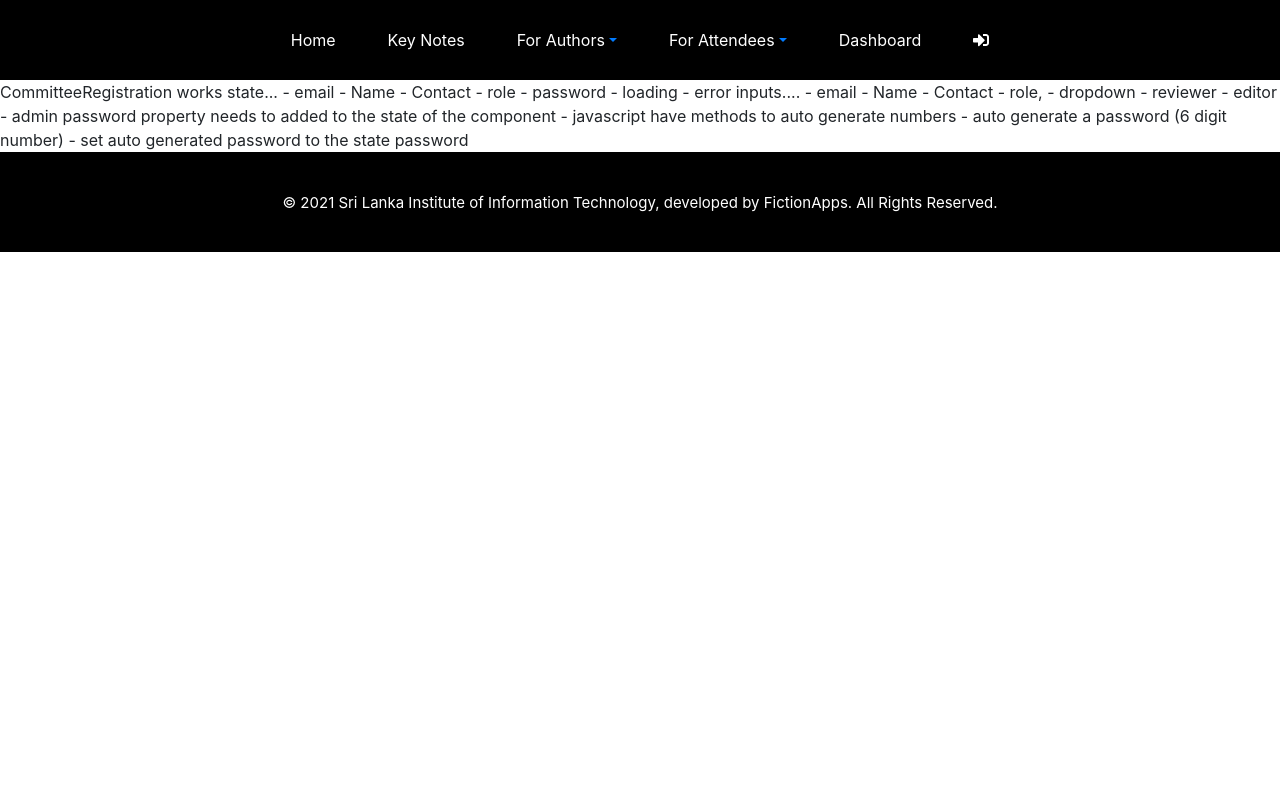
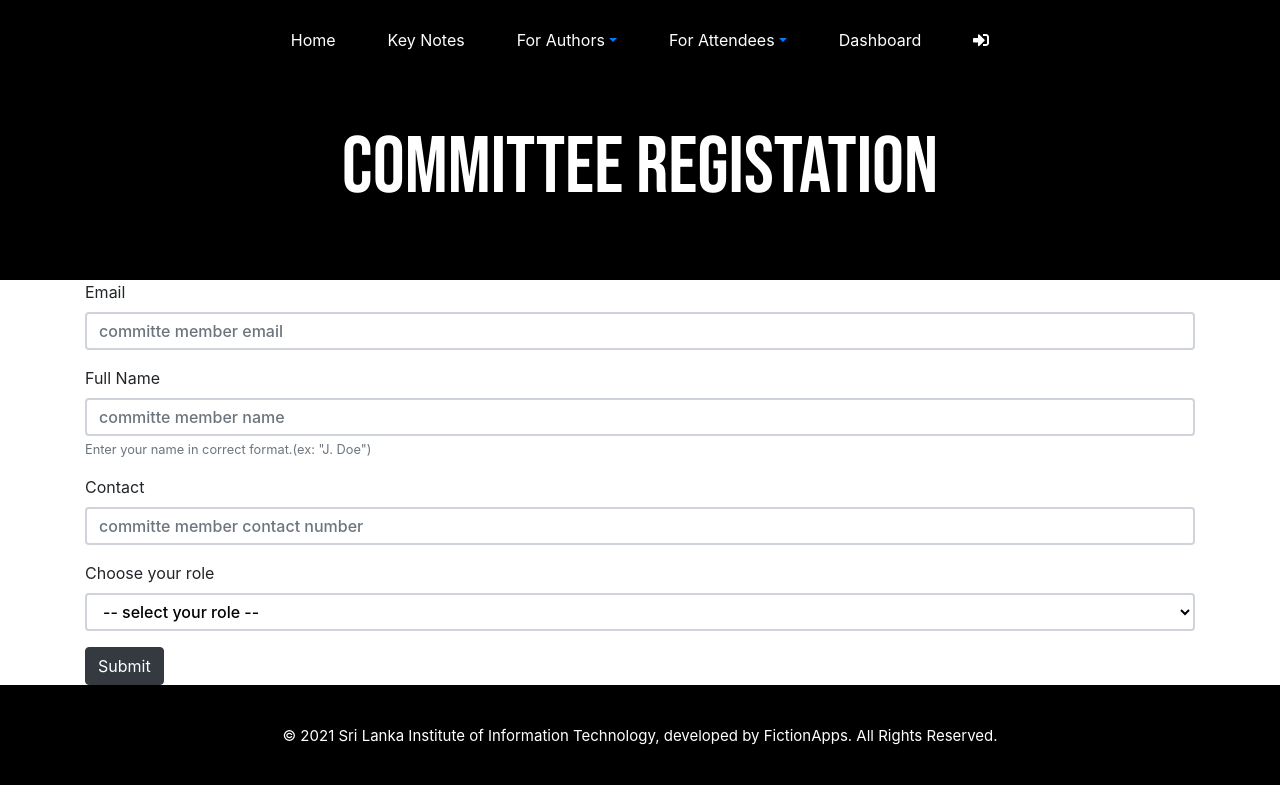
Before and after one commit to shamoda/ICAF-fe, a React (Vite) app: page /committeeregistration in a window 1280 px wide. Built offline with nearby package versions, Linux system fonts and the light colour scheme.

Commit message:
committee registration

```diff
--- a/src/component/CommitteeRegistration/CommitteeRegistration.css
+++ b/src/component/CommitteeRegistration/CommitteeRegistration.css
@@ -0,0 +1,39 @@
+.committeeregistration-title {
+  font-family: 'Bebas Neue', cursive;
+  color: white;
+  font-size: 80px;
+  height: 200px;
+  background: black;
+  text-align: center;
+  padding: 28px 0px;
+}
+
+.committeeregistration-container {
+  margin-top: 50px;
+  margin-bottom: 50px;
+}
+
+.committeeregistration-form-group {
+  margin-top: 30px;
+  font-weight: 600;
+}
+
+.committeeregistration-form-input {
+  border-width: 2px !important;
+  color: black !important;
+  font-weight: 480 !important;
+}
+
+.committeeregistration-button {
+  font-weight: 600;
+  background-color: black !important;
+  margin-top: 20px;
+}
+
+.committeeregistration-error {
+  color: red;
+  font-weight: 600;
+  font-size: 14px;
+  margin-top: 5px;
+  margin-bottom: 20px;
+}
--- a/src/component/CommitteeRegistration/CommitteeRegistration.js
+++ b/src/component/CommitteeRegistration/CommitteeRegistration.js
@@ -1,38 +1,155 @@
 import React, { Component } from 'react';
+import  { Form, Container, Button, MOdle, Spinner } from 'react-bootstrap';
+import CommitteeRegistrationDataService from './CommitteeRegistrationDataService'
 import './CommitteeRegistration.css'
+import swal from 'sweetalert';
 
 class CommitteeRegistration extends Component {
-    state = {  }
+
+
+    constructor(props){
+        super(props);
+        this.state = {
+            email: '',
+            name: '',
+            contact: '',
+            role: '',
+            password: '',
+            loading: false,
+            error: null
+        }
+
+        this.registerCommitteMember = this.registerCommitteMember.bind(this);
+        this.displayError = this.displayError.bind(this);
+        this.handleChange = this.handleChange.bind(this);
+        this.idGenerator = this.idGenerator.bind(this);
+
+    }
+        registerCommitteMember(event) {
+            event.preventDefault();
+
+            this.idGenerator() //genrate passowrd
+
+            if (this.state.email === '') {
+                this.displayError('Email connot be empty')
+            } else if (this.state.name === ''){
+                this.displayError('Name connot be empty')
+            } else if (this.state.contact === ''){
+                this.displayError('Contact number connot be empty')
+            } else if (this.state.role === ''){
+                this.displayError('role is not selected')
+            } else if (this.state.password === ''){
+                this.displayError('Password cannot be null')
+            } else {
+
+                this.setState({loading:true})
+
+                let formData = new FormData();
+                formData.append('email', this.state.email);
+                formData.append('name', this.state.name);
+                formData.append('contact', this.state.contact);
+                formData.append('rolse', this.state.role);
+                formData.append('password', this.state.password);
+
+                CommitteeRegistrationDataService.registerCommitteMember(formData)
+                    .then( responce => {
+                        this.setState({loading: false})
+                        swal({
+                            title: "Paper Submission Successful!",
+                            text: "Log in to your profile to stay up to date",
+                            icon: "success",
+                            button: "Login",
+                        }).then(result => {
+                            return this.history.push('/login')
+                        })
+
+                    })
+                    .catch( error => {
+                        this.setState({loading: false})
+                        swal({
+                            title: "Oops!",
+                            text: "Something went wrong, please try again.",
+                            icon: "error",
+                            button: "Ok",
+                          })
+                    })
+
+            }
+
+    }
+
+    displayError(msg) {
+        this.setState({
+            error:msg
+        })
+    }
+
+    handleChange = event =>{
+        this.setState({
+            [event.target.name] : event.target.value,
+            error: null
+        }, () => console.log(this.state))
+
+    };
+
+    idGenerator = event =>{
+        this.setstate({
+            password: Math.floor(100000 + Math.random() * 900000)
+        })
+
+    }
+
     render() {
         return (
             <div>
-                CommitteeRegistration works
+                <div className="committeeregistration-title">
+                    COMMITTEE REGISTATION
+                </div>
 
-                state...
-                - email
-                - Name
-                - Contact
-                - role
-                - password
-                - loading
-                - error
 
-                inputs....
-                - email
-                - Name
-                - Contact
-                - role,
-                    - dropdown
-                        - reviewer
-                        - editor
-                        - admin
+                <Container className="Committeeregistration-Container">
+                    <Form autoComplete="off" onSubmit={this.registerCommitteMember}>
+                        <Form.Group controlId="email" className="committeregistration-form-group">
+                            <Form.Label>Email</Form.Label>
+                            <Form.Control onChange={this.handleChange} name="email" value={this.state.email} type="text" placeholder="committe member email" className="committeeregistration-form-input"/>
+                            <Form.Text classname="test-muted">
 
-                password property needs to added to the state of the component
-                - javascript have methods to auto generate numbers
-                - auto generate a password (6 digit number)
-                - set auto generated password to the state password
+                            </Form.Text>
+                        </Form.Group>
 
-                {/* this.setstate({password: Math.floor(100000 + Math.random() * 900000)}) */}
+                        <Form.Group controlId="name" className="committeregistration-form-group">
+                            <Form.Label>Full Name</Form.Label>
+                            <Form.Control onChange={this.handleChange} name="name" value={this.state.author} type="text" placeholder="committe member name" className = "paperregistration-form-input" />
+                            <Form.Text className="text-muted">
+                                Enter your name in correct format.(ex: "J. Doe")
+                            </Form.Text>
+                        </Form.Group>
+
+                        <Form.Group controlId="contact" className="pcommitteregistration-form-group">
+                            <Form.Label>Contact</Form.Label>
+                            <Form.Control onChange={this.handleChange} name="contact" value={this.state.author} type="text" placeholder="committe member contact number" className = "paperregistration-form-input" />
+
+                        </Form.Group>
+
+                        <Form.Group controlId="role" className="committeregistration-form-group">
+                            <Form.Label>Choose your role</Form.Label>
+                            <Form.Control onChange={this.handleChange} name="role" value={this.state.role} as="select"  className = "paperregistration-form-input" required>
+                            <option value="">-- select your role --</option>
+                            <option>Reviewer</option>
+                            <option>Editor</option>
+                            <option>Admin</option>
+                            </Form.Control>
+
+                        </Form.Group>
+
+                        <Button type="submit" variant="dark" className="Committeeregistration-button">Submit</Button>
+                        {this.state.error && <p className="Committeeregistration-error">{this.state.error}</p>}
+                    </Form>
+                </Container>
+
+
+
+
             </div>
          );
     }
--- a/src/component/CommitteeRegistration/CommitteeRegistrationDataService.js
+++ b/src/component/CommitteeRegistration/CommitteeRegistrationDataService.js
@@ -0,0 +1,12 @@
+import axios from 'axios'
+
+class CommitteeRegistrationDataService{
+
+    committeRegistration(committemember){
+        return axios.post('http://localhost:8080/api/v1/', committemember);
+    }
+
+
+}
+
+export default new CommitteeRegistrationDataService();
```
